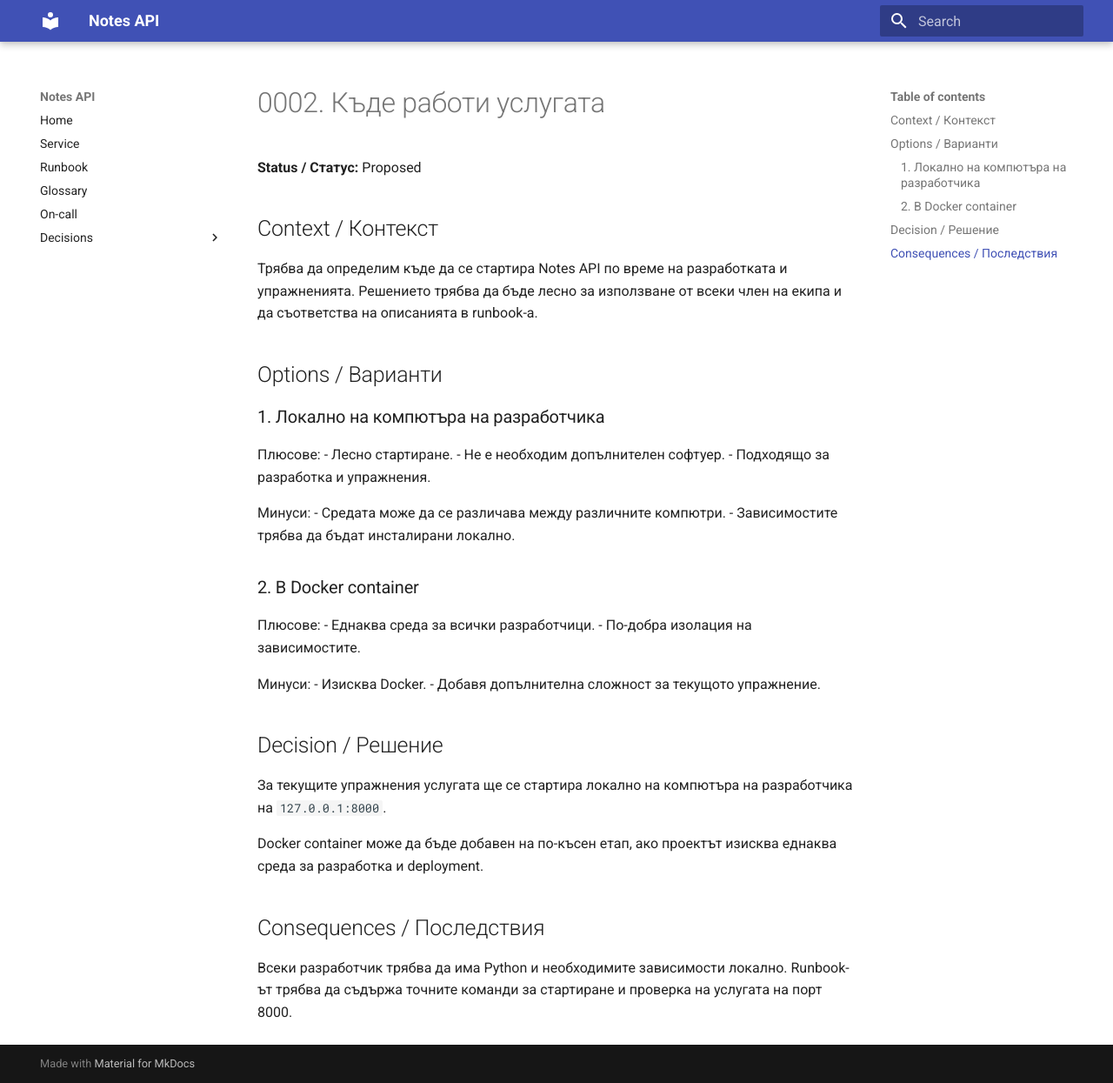
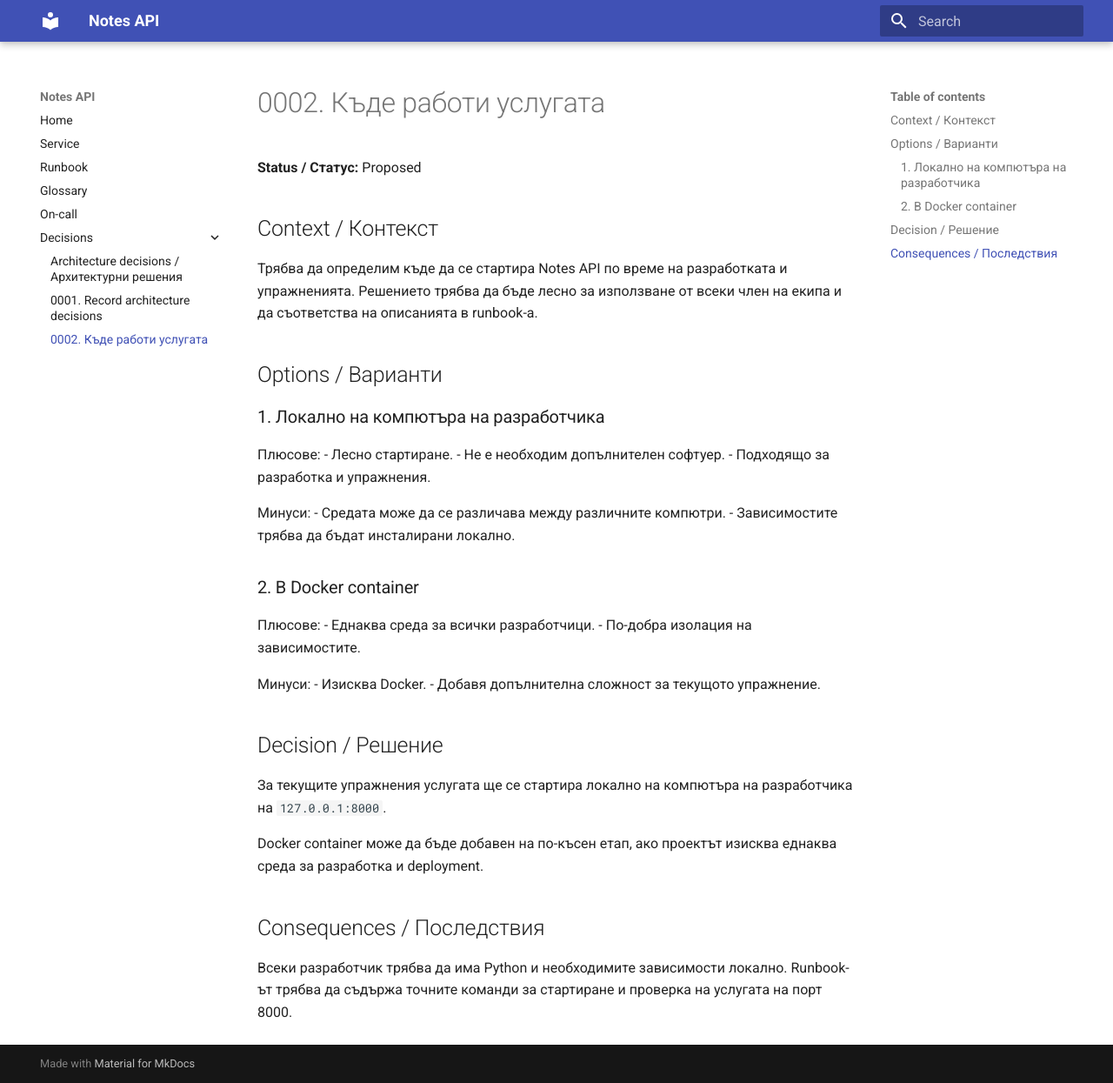
Before and after one commit to PlamenHR/devops-lab3-plamen, an MkDocs documentation site: the page built from docs/adr/0002-service-location.md, in a window 1280 px wide and 1245 px high. Shown: the whole window at 87% size. Built offline with MkDocs 1.6.1 and Material for MkDocs 9.7.7, drawn with Linux system fonts in a browser that asks for light colours.

Commit message:
Add service location ADR to navigation

```diff
--- a/mkdocs.yml
+++ b/mkdocs.yml
@@ -14,6 +14,7 @@ nav:
   - Decisions:
       - adr/index.md
       - adr/0001-record-architecture-decisions.md
+      - adr/0002-service-location.md
 markdown_extensions:
   - tables
   - admonition
```
